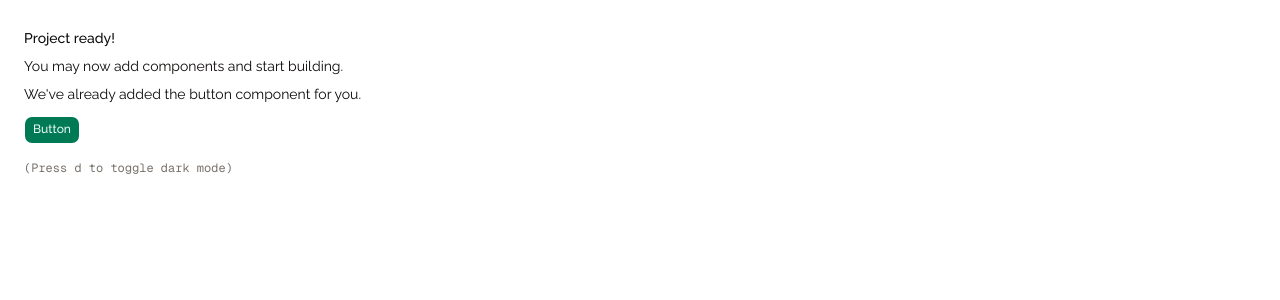
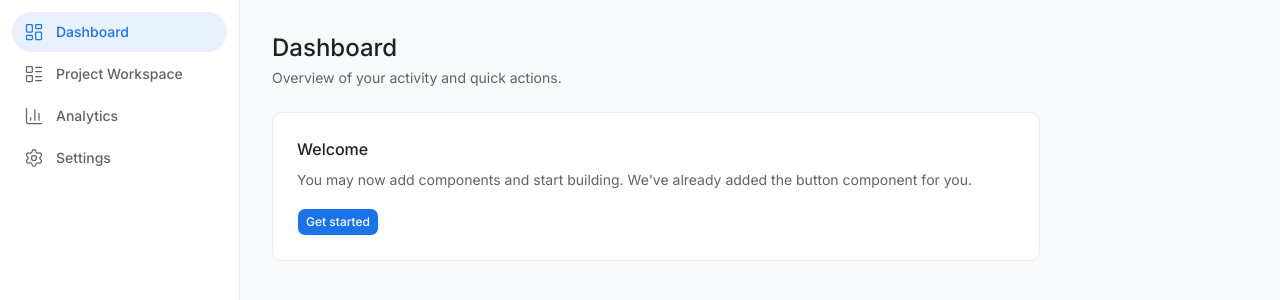
Before and after one commit to mgp-ai-challenge/radouken-dashboard, a Next.js app: page / in a window 1280 px wide. Shown: the top 300 px of the page. Built offline with nearby package versions, Linux system fonts and the light colour scheme.

Commit message:
refactor: update layout and styles for improved UI structure and design

```diff
--- /dev/null
+++ b/app/analytics/page.tsx
@@ -0,0 +1,14 @@
+export default function AnalyticsPage() {
+  return (
+    <div className="flex max-w-3xl flex-col gap-6">
+      <header>
+        <h1 className="text-2xl font-medium text-[#202124]">
+          Analytics
+        </h1>
+        <p className="mt-1 text-sm font-normal text-[#5f6368]">
+          View system stats and performance metrics.
+        </p>
+      </header>
+    </div>
+  )
+}
--- a/app/globals.css
+++ b/app/globals.css
@@ -5,14 +5,14 @@
 @custom-variant dark (&:is(.dark *));
 
 :root {
-    --background: oklch(1 0 0);
-    --foreground: oklch(0.147 0.004 49.25);
+    --background: #f8f9fa;
+    --foreground: #202124;
     --card: oklch(1 0 0);
     --card-foreground: oklch(0.147 0.004 49.25);
     --popover: oklch(1 0 0);
     --popover-foreground: oklch(0.147 0.004 49.25);
-    --primary: oklch(0.508 0.118 165.612);
-    --primary-foreground: oklch(0.979 0.021 166.113);
+    --primary: #1a73e8;
+    --primary-foreground: #fff;
     --secondary: oklch(0.967 0.001 286.375);
     --secondary-foreground: oklch(0.21 0.006 285.885);
     --muted: oklch(0.97 0.001 106.424);
@@ -120,7 +120,10 @@
     @apply border-border outline-ring/50;
     }
   body {
-    @apply bg-background text-foreground;
+    @apply bg-background text-foreground font-normal;
+    }
+  h1, h2, h3 {
+    @apply font-medium;
     }
   html {
     @apply font-sans;
--- a/app/layout.tsx
+++ b/app/layout.tsx
@@ -1,14 +1,13 @@
-import { Geist, Geist_Mono, Raleway } from "next/font/google"
+import { Inter } from "next/font/google"
 
 import "./globals.css"
 import { ThemeProvider } from "@/components/theme-provider"
-import { cn } from "@/lib/utils";
+import { AppSidebar } from "@/components/app-sidebar"
+import { cn } from "@/lib/utils"
 
-const raleway = Raleway({subsets:['latin'],variable:'--font-sans'})
-
-const fontMono = Geist_Mono({
+const inter = Inter({
   subsets: ["latin"],
-  variable: "--font-mono",
+  variable: "--font-sans",
 })
 
 export default function RootLayout({
@@ -20,10 +19,15 @@ export default function RootLayout({
     <html
       lang="en"
       suppressHydrationWarning
-      className={cn("antialiased", fontMono.variable, "font-sans", raleway.variable)}
+      className={cn("antialiased", inter.variable, "font-sans")}
     >
-      <body>
-        <ThemeProvider>{children}</ThemeProvider>
+      <body className="min-h-svh bg-[#f8f9fa]">
+        <ThemeProvider>
+          <div className="flex h-svh">
+            <AppSidebar />
+            <main className="min-h-0 flex-1 p-8">{children}</main>
+          </div>
+        </ThemeProvider>
       </body>
     </html>
   )
--- a/app/page.tsx
+++ b/app/page.tsx
@@ -2,18 +2,25 @@ import { Button } from "@/components/ui/button"
 
 export default function Page() {
   return (
-    <div className="flex min-h-svh p-6">
-      <div className="flex max-w-md min-w-0 flex-col gap-4 text-sm leading-loose">
-        <div>
-          <h1 className="font-medium">Project ready!</h1>
-          <p>You may now add components and start building.</p>
-          <p>We&apos;ve already added the button component for you.</p>
-          <Button className="mt-2">Button</Button>
-        </div>
-        <div className="font-mono text-xs text-muted-foreground">
-          (Press <kbd>d</kbd> to toggle dark mode)
-        </div>
-      </div>
+    <div className="flex max-w-3xl flex-col gap-6">
+      <header>
+        <h1 className="text-2xl font-medium text-[#202124]">
+          Dashboard
+        </h1>
+        <p className="mt-1 text-sm font-normal text-[#5f6368]">
+          Overview of your activity and quick actions.
+        </p>
+      </header>
+      <section className="rounded-lg border border-[#e8eaed] bg-white p-6 shadow-none">
+        <h2 className="text-base font-medium text-[#202124]">
+          Welcome
+        </h2>
+        <p className="mt-2 text-sm font-normal leading-relaxed text-[#5f6368]">
+          You may now add components and start building. We&apos;ve already
+          added the button component for you.
+        </p>
+        <Button className="mt-4">Get started</Button>
+      </section>
     </div>
   )
 }
--- /dev/null
+++ b/app/settings/page.tsx
@@ -0,0 +1,14 @@
+export default function SettingsPage() {
+  return (
+    <div className="flex max-w-3xl flex-col gap-6">
+      <header>
+        <h1 className="text-2xl font-medium text-[#202124]">
+          Settings
+        </h1>
+        <p className="mt-1 text-sm text-[#5f6368]">
+          Manage your account and preferences.
+        </p>
+      </header>
+    </div>
+  )
+}
--- /dev/null
+++ b/app/workspace/page.tsx
@@ -0,0 +1,14 @@
+export default function ProjectWorkspacePage() {
+  return (
+    <div className="flex max-w-3xl flex-col gap-6">
+      <header>
+        <h1 className="text-2xl font-medium text-[#202124]">
+          Project Workspace
+        </h1>
+        <p className="mt-1 text-sm font-normal text-[#5f6368]">
+          Browse and manage your projects.
+        </p>
+      </header>
+    </div>
+  )
+}
--- /dev/null
+++ b/components/app-sidebar.tsx
@@ -0,0 +1,52 @@
+"use client"
+
+import Link from "next/link"
+import { usePathname } from "next/navigation"
+import { LayoutDashboard, LayoutList, BarChart3, Settings } from "lucide-react"
+import { cn } from "@/lib/utils"
+
+const navItems = [
+  { href: "/", label: "Dashboard", icon: LayoutDashboard },
+  { href: "/workspace", label: "Project Workspace", icon: LayoutList },
+  { href: "/analytics", label: "Analytics", icon: BarChart3 },
+  { href: "/settings", label: "Settings", icon: Settings },
+] as const
+
+export function AppSidebar() {
+  const pathname = usePathname()
+
+  return (
+    <aside
+      className="flex h-full w-[240px] shrink-0 flex-col border-r border-[#e8eaed] bg-white"
+      aria-label="Main navigation"
+    >
+      <nav className="flex flex-col gap-0.5 p-3" role="navigation">
+        {navItems.map(({ href, label, icon: Icon }) => {
+          const isActive =
+            href === "/"
+              ? pathname === "/"
+              : pathname.startsWith(href)
+          return (
+            <Link
+              key={href}
+              href={href}
+              className={cn(
+                "flex items-center gap-3 rounded-full px-3 py-2.5 text-sm font-medium transition-colors",
+                isActive
+                  ? "bg-[#e8f0fe] text-[#1a73e8]"
+                  : "text-[#5f6368] hover:bg-[#f1f3f4] hover:text-[#202124]"
+              )}
+              aria-current={isActive ? "page" : undefined}
+            >
+              <Icon
+                className="size-5 shrink-0 stroke-[1.5]"
+                aria-hidden
+              />
+              <span>{label}</span>
+            </Link>
+          )
+        })}
+      </nav>
+    </aside>
+  )
+}
```
